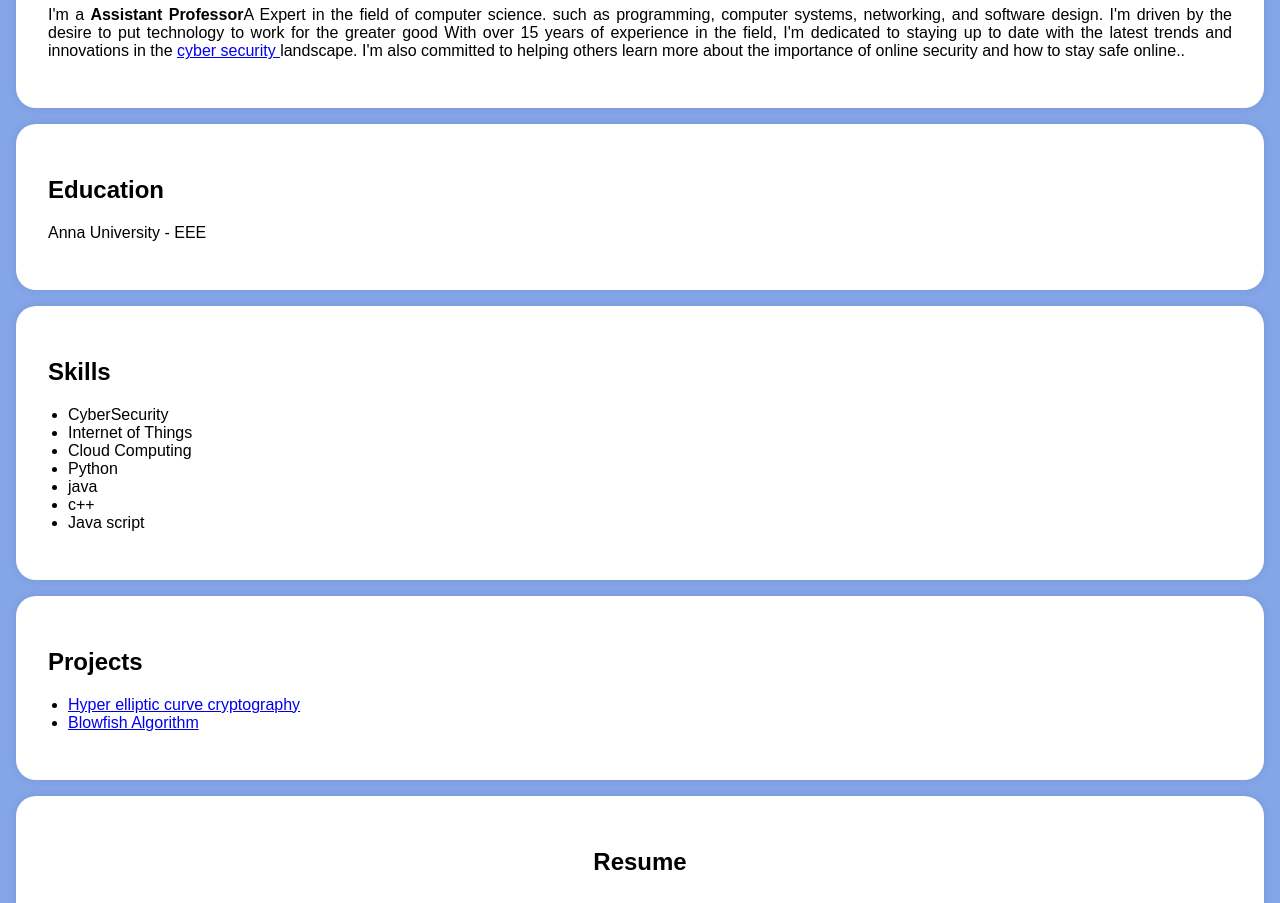
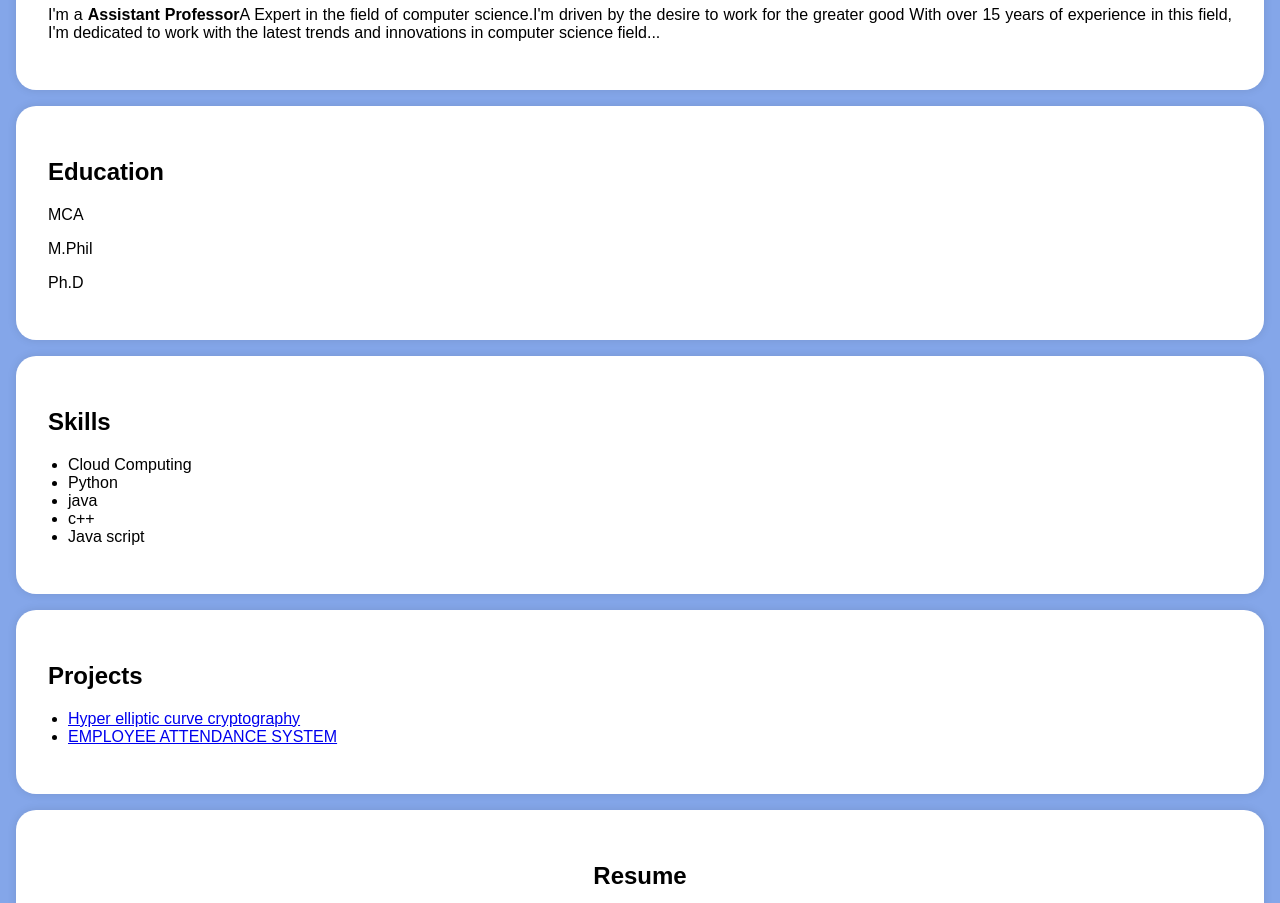
Before and after one commit to Sweetlin83/SSS-PROJECT, a plain HTML site: page index.html in a window 1280 px wide. Shown: the part 340-1243 px from the top of the page. Drawn offline with Linux system fonts and the light colour scheme.

Commit message:
Update index.html

```diff
--- a/index.html
+++ b/index.html
@@ -115,25 +115,25 @@
     <section id="about">
         <div class="section-content">
             <h2>About Me</h2>
-            <p>I'm a <b> Assistant Professor</b>A Expert in the field of computer science. such as programming, computer systems, networking, and software design. I'm driven by the desire to put technology to work for the greater good  With over 15 years of experience in the field, I'm dedicated to staying up to date with the latest trends and innovations in the <a href=" https://sweetlin83.github.io/SSS-PROJECT/" traget="_target">cyber security </a> landscape. I'm also committed to helping others learn more about the importance of online security and how to stay safe online..</p>
+            <p>I'm a <b> Assistant Professor</b>A Expert in the field of computer science.I'm driven by the desire to work for the greater good  With over 15 years of experience in this field, I'm dedicated to work with the latest trends and innovations in computer science field...</p>
         </div>
     </section>
 
-    <section id="education">
+    <section id="EDUCATION ">
         <div class="section-content">
             <h2>Education</h2>
-            <p>Anna University  - EEE</p>
+            <p>MCA </p>
+            <p>M.Phil</p>
+            <p>Ph.D </p>
 
 
         </div>
     </section>
 
-    <section id="skills">
+    <section id="SKILLS">
         <div class="section-content">
             <h2>Skills</h2>
             <ul>
-                <li>CyberSecurity</li>
-                <li>Internet of Things</li>
                 <li>Cloud Computing</li>
                 <li>Python</li>
                 <li>java</li>
@@ -143,19 +143,19 @@
         </div>
     </section>
 
-    <section id="projects">
+    <section id="PROJECTS">
         <div class="section-content">
             <h2>Projects</h2>
             <ul>
                 <li><a href="#">Hyper elliptic curve cryptography</a></li>
-                <li><a href="#">Blowfish Algorithm </a></li>
+                <li><a href="#">EMPLOYEE ATTENDANCE SYSTEM </a></li>
 
                 <!-- Add more project links here -->
             </ul>
         </div>
     </section>
 
-    <section id="resume">
+    <section id="RESUME">
 
         <div class="section-content">
             <center>
```
